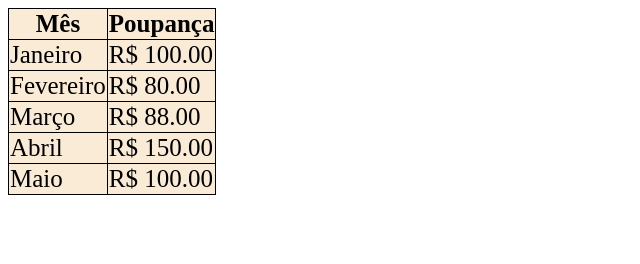
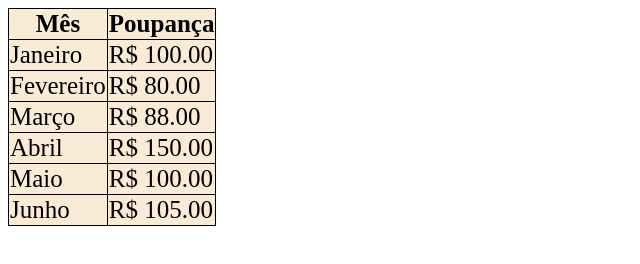
Before and after one commit to Ronaldo-jose-broll/aula-tabela-html-basico, a plain HTML site: page index.html in a window 1280 px wide. Shown: the whole page, without its empty margins (0-640 px from the left). Drawn offline with Linux system fonts and the light colour scheme.

Commit message:
Adicionado o mês de Junho

```diff
--- a/index.html
+++ b/index.html
@@ -35,6 +35,11 @@
             <td>Maio</td>
             <td>R$ 100.00</td>
         </tr>
+
+        <tr>
+            <td>Junho</td>
+            <td>R$ 105.00</td>
+        </tr>
     </table>
 </body>
 </html>
```
